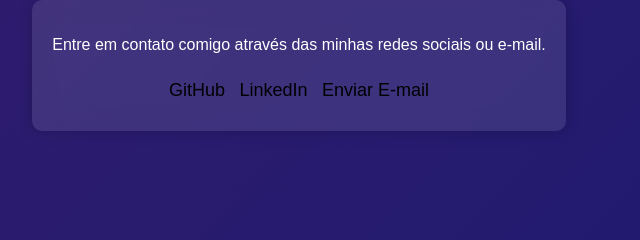
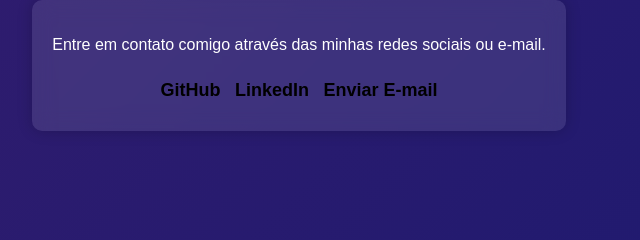
Before and after one commit to juliascripts/Portfolio, a plain HTML site: page index.html in a window 1280 px wide. Shown: the part 3372-3612 px from the top of the page, 341-981 px from the left. Drawn offline with nearby package versions, Linux system fonts and the light colour scheme.

Commit message:
Update style.css

```diff
--- a/style.css
+++ b/style.css
@@ -58,12 +58,12 @@
         .content {
             text-align: left;
         }
-#contact .social-links a {
+        .social-links a {
             display: inline-block;
             margin: 10px 5px;
             text-decoration: none;
             font-size: 18px;
-            color: black; !important
+            color: white;
             font-weight: bold;
             transition: 0.3s;
         }
@@ -240,12 +240,12 @@
         .content {
             text-align: left;
         }
-#contact .social-links a {
+        .social-links a {
             display: inline-block;
             margin: 10px 5px;
             text-decoration: none;
             font-size: 18px;
-            color: black; !important
+            color: black;
             font-weight: bold;
             transition: 0.3s;
         }
```
